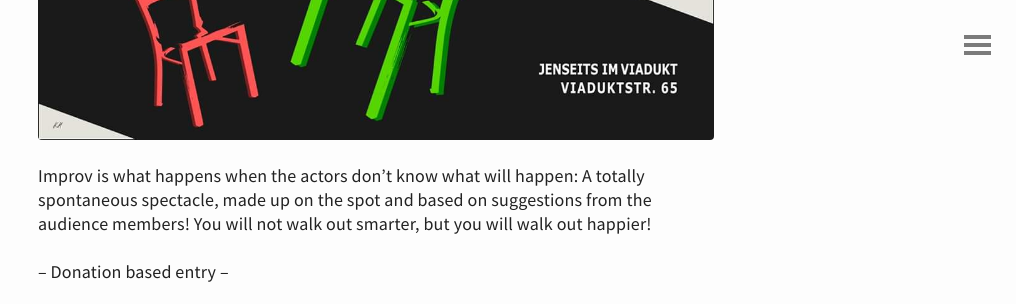
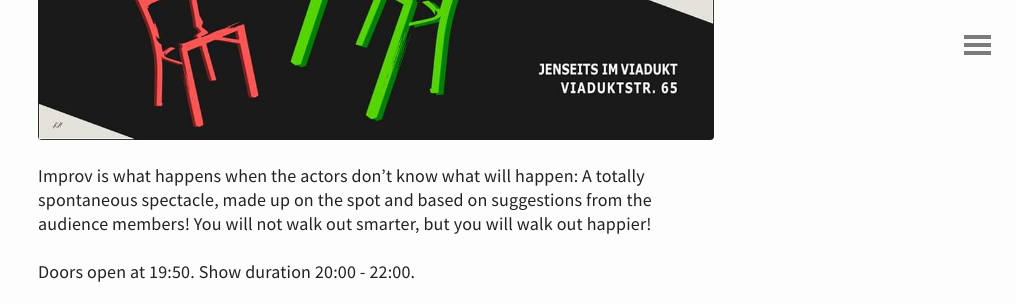
Before and after one commit to dont-touch-my-mushroom/dont-touch-my-mushroom.github.io, a Jekyll site: the page built from _posts/2020-02-20-mushroom-on-stage.md, in a window 1280 px wide and 900 px high, scrolled down 820 px, cut to the strip 0-304 px from the top of the window. Shown: the whole strip, without its empty margins (264-1280 px from the left). Built offline with Jekyll 4.4.1, drawn with Linux system fonts in a browser that asks for light colours.

Commit message:
Added time of show.

```diff
--- a/_posts/2020-02-20-mushroom-on-stage.md
+++ b/_posts/2020-02-20-mushroom-on-stage.md
@@ -10,6 +10,8 @@ categories: show
 Improv is what happens when the actors don’t know what will happen: A totally spontaneous spectacle, made up on the spot and based on suggestions from the audience members!
 You will not walk out smarter, but you will walk out happier!
 
+Doors open at 19:50. Show duration 20:00 - 22:00.
+
 -- Donation based entry --
 
 <iframe src="https://www.google.com/maps/embed?pb=!1m18!1m12!1m3!1d2701.3164958683724!2d8.52006681583793!3d47.38625731116593!2m3!1f0!2f0!3f0!3m2!1i1024!2i768!4f13.1!3m3!1m2!1s0x47900a15619f4fa9%3A0x124e7e779b279679!2sjenseits+im+Viadukt!5e0!3m2!1sen!2sch!4v1529147583692" width="600" height="450" frameborder="0" style="border:0" allowfullscreen></iframe>
```
